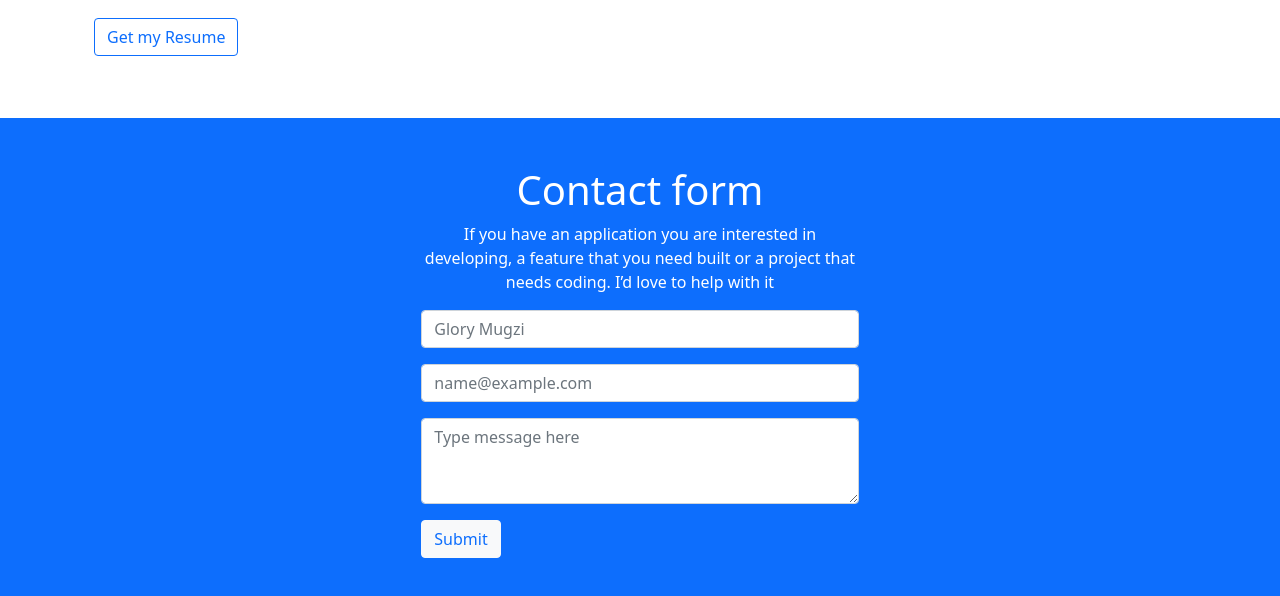
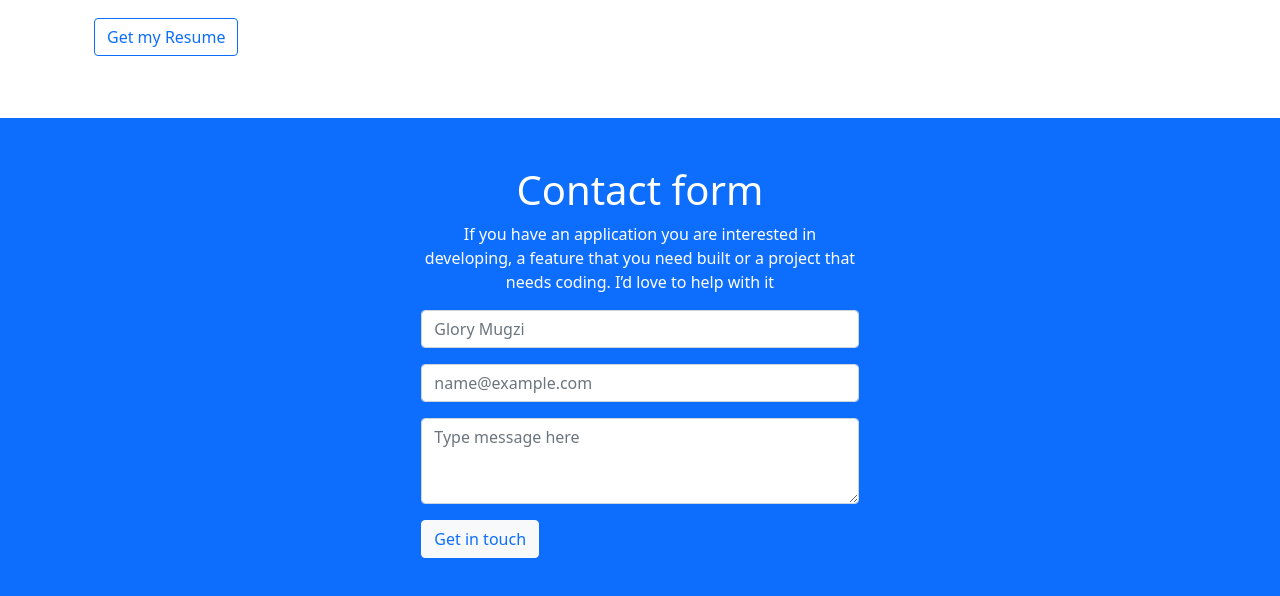
Before and after one commit to glorymugizi/bootstrap-project, a website: page index.html in a window 1280 px wide. Shown: the part 2374-2970 px from the top of the page. Drawn offline with nearby package versions, Linux system fonts and the light colour scheme.

Commit message:
Edit the submit button text

```diff
--- a/index.html
+++ b/index.html
@@ -329,7 +329,7 @@
             ></textarea>
           </div>
           <button type="submit" class="btn btn-light text-primary">
-            Submit
+            Get in touch
           </button>
         </form>
       </div>
```
Also changed, not shown: 1 other file.
